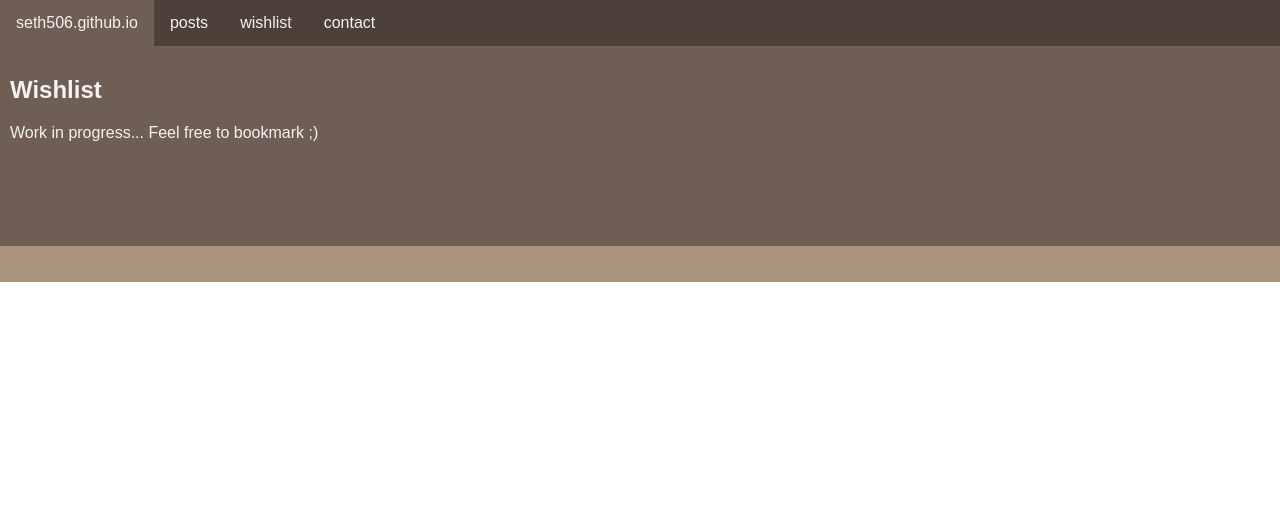
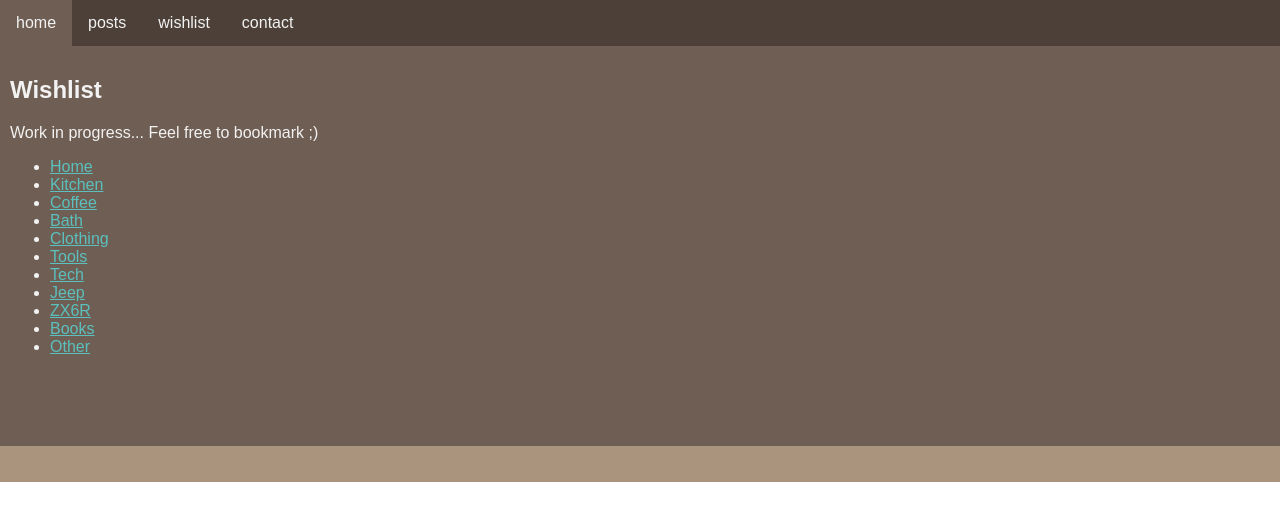
Before and after one commit to seth506/seth506.github.io, a plain HTML site: page wishlist.html in a window 1280 px wide. Drawn offline with Linux system fonts and the light colour scheme.

Commit message:
Misc. changes to html/css

```diff
--- a/wishlist.html
+++ b/wishlist.html
@@ -8,6 +8,18 @@
 * {
   box-sizing: border-box;
   font-family: Arial, Helvetica, sans-serif;
+}
+
+a:link {
+  color: #5BC0BE;
+}
+
+a:visited {
+  color: #5BC0BE;
+}
+
+a:hover {
+  color: #09814A;
 }
 
 body {
@@ -42,7 +54,7 @@ body {
   color:#f2f2f2;
   background-color: #6F5E53;
   padding: 10px;
-  height: 200px; /* Should be removed. Only for demonstration */
+  height: 400px; /* Should be removed. Only for demonstration */
 }
 
 /* Style the footer */
@@ -56,15 +68,28 @@ body {
 <body>
 
 <div class="topnav">
-  <a href="https://seth506.github.io/">seth506.github.io</a>
-  <a href="https://seth506.github.io/posts.html/">posts</a>
+  <a href="https://seth506.github.io">home</a>
+  <a href="https://seth506.github.io/posts.html">posts</a>
   <a href="https://seth506.github.io/wishlist.html">wishlist</a>
-  <a href="https://seth506.github.io/contact.html/">contact</a>
+  <a href="https://seth506.github.io/contact.html">contact</a>
 </div>
 
 <div class="content">
   <h2>Wishlist</h2>
   <p>Work in progress... Feel free to bookmark ;)</p>
+  <ul>
+  <li><a href="https://www.amazon.ca/hz/wishlist/ls/1UG7MHJB8TQQF" target="_blank">Home</a></li>
+ <li><a href="https://www.amazon.ca/hz/wishlist/ls/6VRQQM8J394Z" target="_blank">Kitchen</a></li>
+  <li><a href="https://www.amazon.ca/hz/wishlist/ls/29G68CYTL0VRJ" target="_blank">Coffee</a></li>
+  <li><a href="https://www.amazon.ca/hz/wishlist/ls/274X00MZJ70I5" target="_blank">Bath</a></li>
+  <li><a href="https://www.amazon.ca/hz/wishlist/ls/2H3ZMXE8AFU1Q" target="_blank">Clothing</a></li>
+  <li><a href="https://www.amazon.ca/hz/wishlist/ls/BS9W40E8HIRK" target="_blank">Tools</a></li>
+  <li><a href="https://www.amazon.ca/hz/wishlist/ls/633CIQKCTE61" target="_blank">Tech</a></li>
+  <li><a href="https://www.amazon.ca/hz/wishlist/ls/2XLOXSERFQP3A" target="_blank">Jeep</a></li>
+  <li><a href="https://www.amazon.ca/hz/wishlist/ls/2IUKB2V31HDME" target="_blank">ZX6R</a></li>
+  <li><a href="https://www.amazon.ca/hz/wishlist/ls/3I4A9UB28JJN3" target="_blank">Books</a></li>
+  <li><a href="#" target="_blank">Other</a></li>
+</ul>
 </div>
 
 <div class="footer">
```
Also changed, not shown: contact.html (+3 -3 lines), posts.html (+3 -3 lines).
